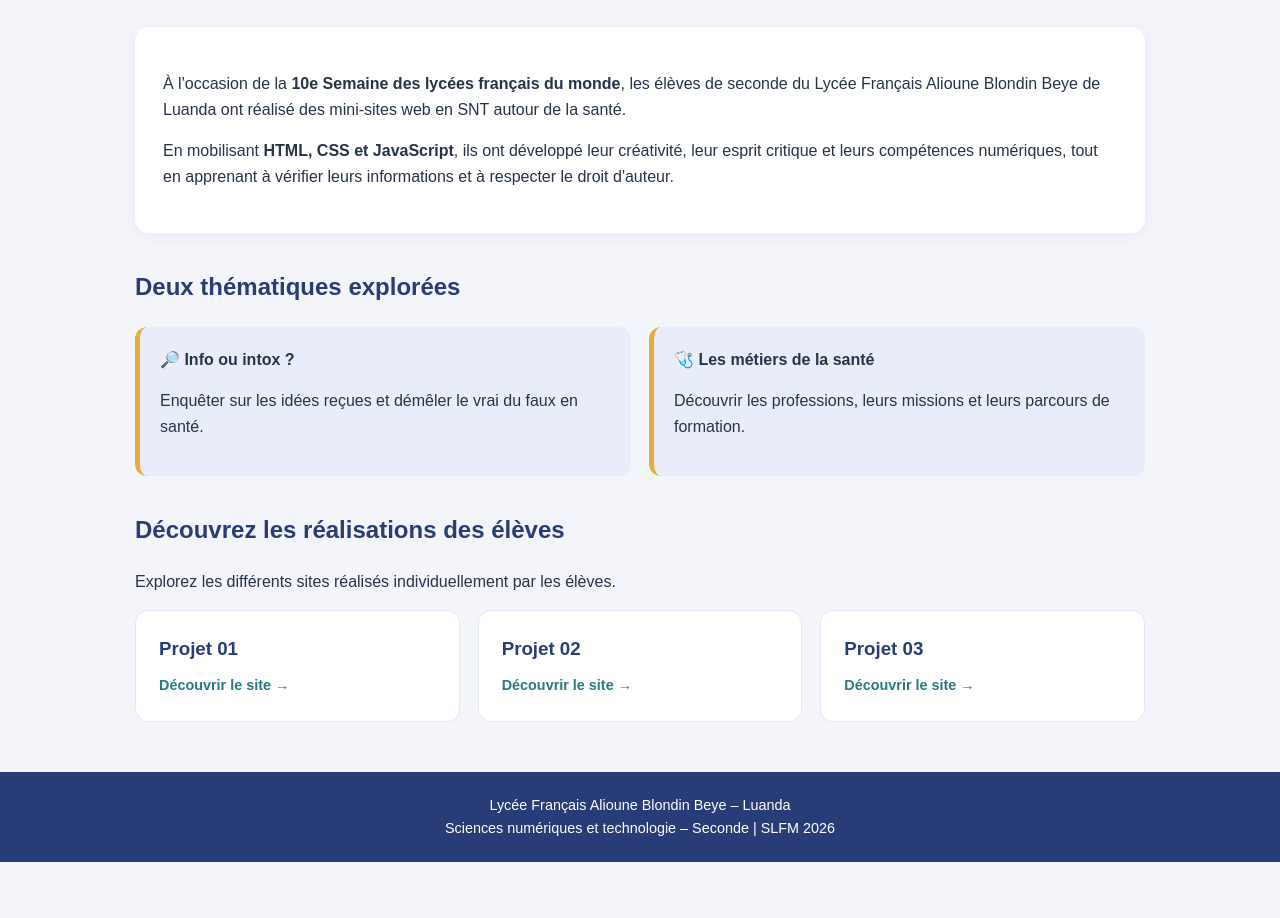
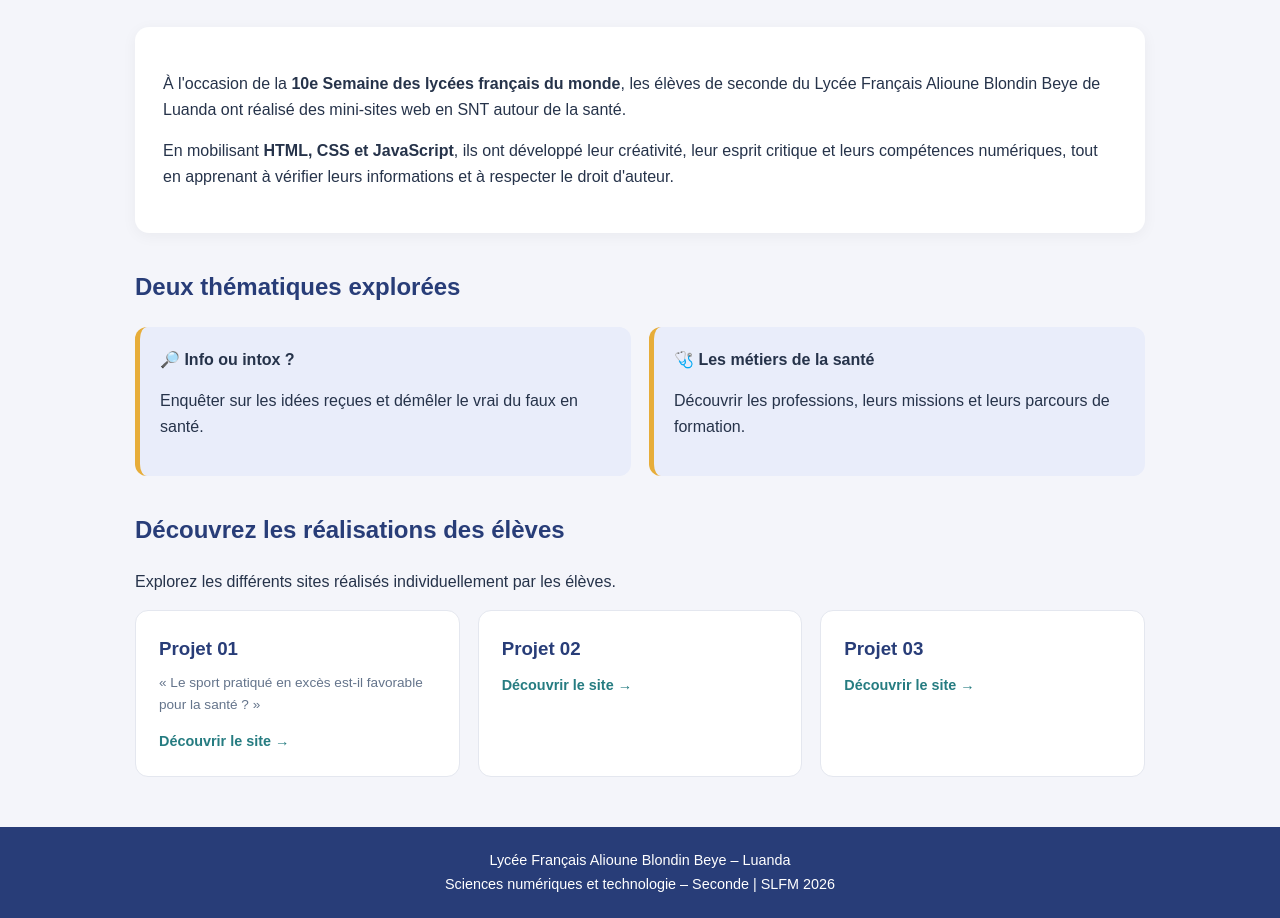
Before and after one commit to CS-Campus-Hub/Projet_SNT_Site_Web, a plain HTML site: page index.html in a window 1280 px wide. Shown: the part 96-1014 px from the top of the page. Before the commit the page ends 958 px from the top, so only its background shows below. Drawn offline with Linux system fonts and the light colour scheme.

Commit message:
test lien avec question

```diff
--- a/index.html
+++ b/index.html
@@ -60,11 +60,13 @@
     <p>Explorez les différents sites réalisés individuellement par les élèves.</p>
 
     <section class="projects">
-
-        <a class="card" href="projet-01/index.html">
-        <h3>Projet 01</h3>
-        <span>Découvrir le site →</span>
-    </a>
+<a class="card" href="projet-01/Index.html">
+    <h3>Projet 01</h3>
+    <p style="font-size: 0.85rem; color: #64748b; margin: 5px 0 12px;">
+        « Le sport pratiqué en excès est-il favorable pour la santé ? »
+    </p>
+    <span>Découvrir le site →</span>
+</a>
 
         <a class="card" href="projet-02/">
             <h3>Projet 02</h3>
```
Also changed, not shown: projet-01/Index.html (renamed from projet-01/index.html), projet-01/image.png (deleted).
